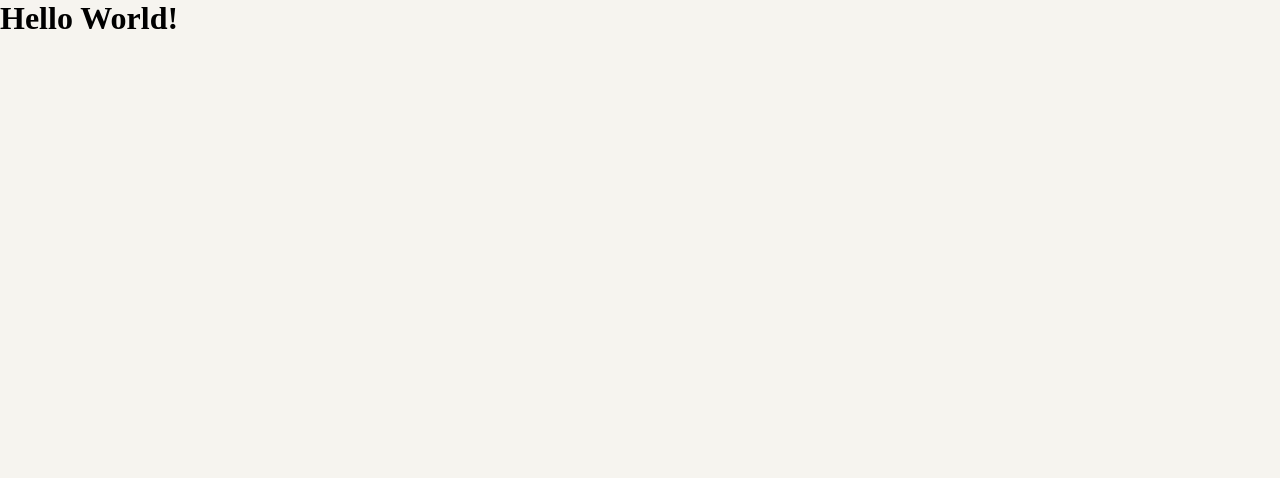
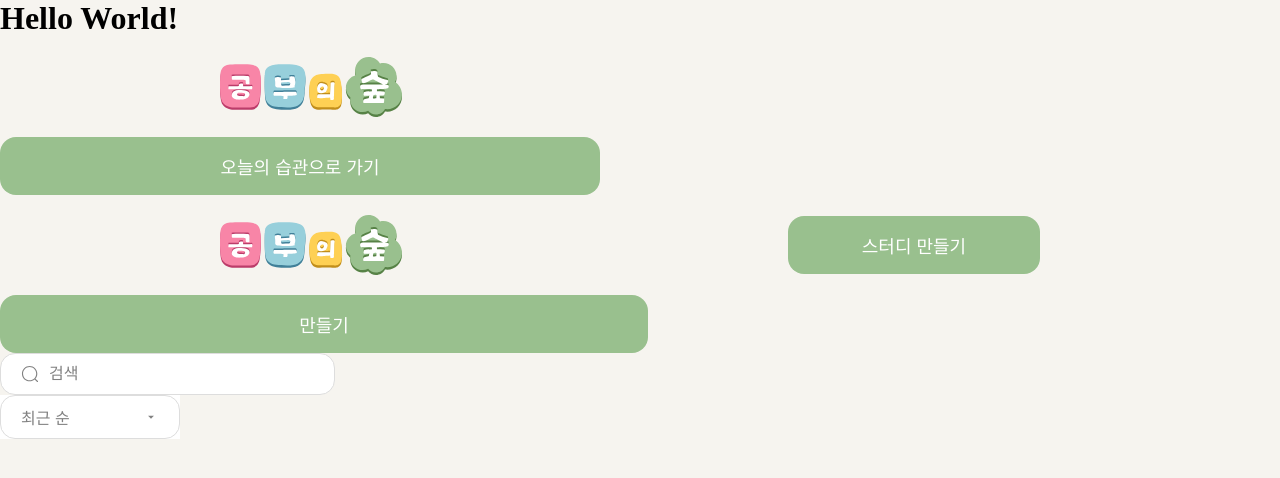
Before and after one commit to codeit-first-level-project-team3/LearnerCrossing-ProjectFrontend, a React (Vite) app: page / in a window 1280 px wide. Shown: the top 478 px of the page. Built offline with nearby package versions, Linux system fonts and the light colour scheme; a web font is replaced by a local one.

Commit message:
버튼들 완료

```diff
--- a/src/App.jsx
+++ b/src/App.jsx
@@ -6,24 +6,19 @@ import HabitButton from './components/molecules/HabitButton/HabitButton';
 import MakeButton from './components/molecules/MakeButton/MakeButton';
 import Search from './components/molecules/Search/Search';
 import Sort from './components/molecules/Sort/Sort';
-import INput from './components/atoms/Input/Input'
-import MoreButton from './components/molecules/MoreButton/MoreButton';
-import HabitFocusButton from './components/molecules/HabitFocusButton/HabitFocusButton';
-import EditButton from './components/molecules/EditButton/EditButton';
-import ConfirmButton from './components/molecules/ConfirmButton/ConfirmButton';
-import CancelButton from './components/molecules/CancelButton/CancelButton';
-import EditCompleteButton from './components/molecules/EditCompleteButton/EditCompleteButton';
-import StartButton from './components/molecules/StartButton/StartButton';
-import StopButton from './components/molecules/StopButton/StopButton';
-import RestartButton from './components/molecules/RestartButton/RestartButton';
-import PauseButton from './components/molecules/PauseButton/PauseButton';
-import AddButton from './components/molecules/AddButton/AddButton';
-import DeleteButton from './components/molecules/DeleteButton/DeleteButton';
 
 function App() {
   return (
     <div>
-    <RouterProvider router={router} />
+    <RouterProvider router={router}/>
+    {/* gnb 스터디 만들기 버튼이 없는 버전 test */}
+    <GNB />
+    <HabitButton />
+    {/* gnb 스터디 만들기 버튼이 있는 버전 test */}
+    <GNB showCreateStudy={true} />
+    <MakeButton />
+    <Search placeholder="검색"/>
+    <Sort label="최근 순" />
     </div>
   );
 }
--- a/src/components/molecules/ConfirmButton/ConfirmButton.jsx
+++ b/src/components/molecules/ConfirmButton/ConfirmButton.jsx
@@ -1,5 +1,5 @@
 import React from "react";
-import Button from '../../atoms/Button/Button'; // Atom Button 경로
+import Button from '../../atoms/Button/Button';
 import styles from "./ConfirmButton.module.css";
 
 export default function ConfirmButton({ text = "확인", ...props }) {
--- a/src/components/molecules/EditGoButton/EditGoButton.module.css
+++ b/src/components/molecules/EditGoButton/EditGoButton.module.css
@@ -9,7 +9,7 @@
   height: 58px;
   padding: 10px;
   border-radius: 16px;
-  background: #99C08E;
+  background: var(--brand-99C08E);
 
   cursor: pointer;
   border: none;
@@ -24,7 +24,7 @@
   justify-content: center;
   flex-shrink: 0;
 
-  color: #FFF;
+  color: var(--white);
   text-align: center;
   font-family: var(--font-family-jeju);
   font-size: 18px;
--- a/src/components/molecules/ExitButton/ExitButton.module.css
+++ b/src/components/molecules/ExitButton/ExitButton.module.css
@@ -9,7 +9,7 @@
   height: 58px;
   padding: 10px;
   border-radius: 16px;
-  background: #99C08E;
+  background: var(--brand-99C08E);
 
   cursor: pointer;
   border: none;
@@ -24,7 +24,7 @@
   justify-content: center;
   flex-shrink: 0;
 
-  color: #FFF;
+  color: var(--white);
   text-align: center;
   font-family: var(--font-family-jeju);
   font-size: 18px;
--- a/src/components/molecules/HabitButton/HabitButton.jsx
+++ b/src/components/molecules/HabitButton/HabitButton.jsx
@@ -1,10 +1,11 @@
 import React from "react";
+import Button from "../../atoms/Button/Button";
 import styles from "./HabitButton.module.css";
 
 export default function HabitButton({ text = "오늘의 습관으로 가기", ...props }) {
   return (
-    <button className={styles.habitBtn} {...props}>
+    <Button className={styles.habitBtn} {...props}>
       {text}
-    </button>
+    </Button>
   );
 }
--- a/src/components/molecules/MoreButton/MoreButton.jsx
+++ b/src/components/molecules/MoreButton/MoreButton.jsx
@@ -1,10 +1,11 @@
 import React from "react";
+import Button from "../../atoms/Button/Button";
 import styles from "./MoreButton.module.css";
 
 export default function MoreButton({ text = "더보기", ...props }) {
   return (
-    <button className={styles.moreBtn} {...props}>
+    <Button className={styles.moreBtn} {...props}>
       {text}
-    </button>
+    </Button>
   );
 }
--- a/src/components/molecules/PauseButton/PauseButton.jsx
+++ b/src/components/molecules/PauseButton/PauseButton.jsx
@@ -1,11 +1,12 @@
 import React from "react";
+import Button from "../../atoms/Button/Button";
 import styles from "./PauseButton.module.css";
 import pauseIcon from "../../../assets/pause.svg";
 
 export default function PauseButton(props) {
   return (
-    <button className={styles.pauseBtn} {...props}>
+    <Button className={styles.pauseBtn} {...props}>
       <img src={pauseIcon} alt="pause icon" className={styles.icon} />
-    </button>
+    </Button>
   );
 }
--- a/src/components/molecules/PauseButton/PauseButton.module.css
+++ b/src/components/molecules/PauseButton/PauseButton.module.css
@@ -11,7 +11,7 @@
   border: none;
   cursor: pointer;
   padding: 0;
-  background: #578246; /* 아이콘 배경 필요 없으면 투명으로 해도 됨 */
+  background: var(--green-text-578246);
 }
 
 .icon {
--- a/src/components/molecules/RestartButton/RestartButton.jsx
+++ b/src/components/molecules/RestartButton/RestartButton.jsx
@@ -1,11 +1,12 @@
 import React from "react";
+import Button from "../../atoms/Button/Button";
 import styles from "./RestartButton.module.css";
 import restartIcon from "../../../assets/restart.svg";
 
 export default function RestartButton(props) {
   return (
-    <button className={styles.restartBtn} {...props}>
+    <Button className={styles.restartBtn} {...props}>
       <img src={restartIcon} alt="restart icon" className={styles.icon} />
-    </button>
+    </Button>
   );
 }
--- a/src/components/molecules/Search/Search.module.css
+++ b/src/components/molecules/Search/Search.module.css
@@ -9,8 +9,8 @@
   box-sizing: border-box;
 
   border-radius: 15px;
-  border: 1px solid var(--gray-DDDDDD); /* 루트 색상 */
-  background: var(--white, #FFF);        /* 루트 흰색 변수, 없으면 #FFF */
+  border: 1px solid var(--gray-DDDDDD);
+  background: var(--white, #FFF);
 
   font: var(--font-16-regular);          /* 루트 font 단축 속성 적용 */
   color: var(--gray-818181);             /* placeholder 색상 */
--- a/src/components/molecules/Sort/Sort.jsx
+++ b/src/components/molecules/Sort/Sort.jsx
@@ -1,6 +1,6 @@
 import React, { useState } from "react";
 import styles from "./Sort.module.css";
-import arrowIcon from "../../../assets/arrowDown.svg"; // 상대경로 기준
+import arrowIcon from "../../../assets/arrowDown.svg";
 
 export default function Sort({ label = "최근 순" }) {
   const options = ["최근 순", "오래된 순", "많은 포인트 순", "적은 포인트 순"];
--- a/src/components/molecules/StudyCreateButton/StudyCreateButton.jsx
+++ b/src/components/molecules/StudyCreateButton/StudyCreateButton.jsx
@@ -1,10 +1,11 @@
 import React from "react";
-import styles from "./StudyCreateButton.module.css"; // CSS 모듈 import
+import Button from "../../atoms/Button/Button";
+import styles from "./StudyCreateButton.module.css";
 
 export default function StudyCreateButton({ text = "스터디 만들기", ...props }) {
   return (
-    <button className={styles.studyCreateBtn} {...props}>
+    <Button className={styles.studyCreateBtn} {...props}>
       {text}
-    </button>
+    </Button>
   );
 }
```
